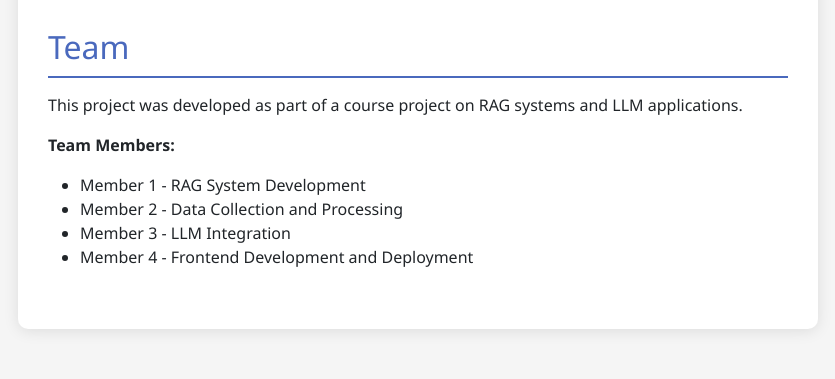
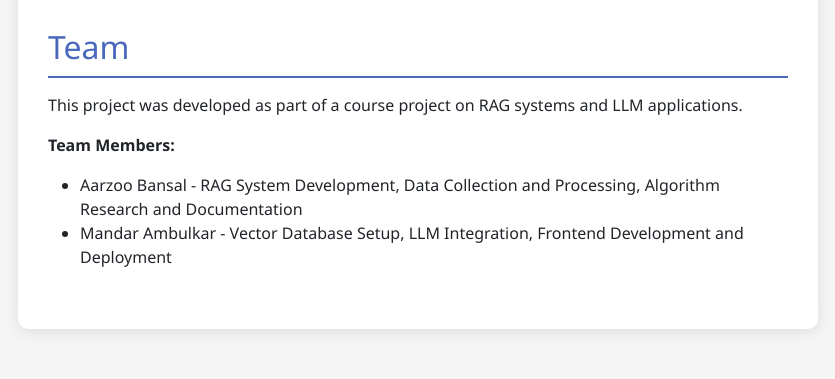
Before and after one commit to Aarzoo-Bansal/algorithm_rag_system, a Flask app: page /about in a window 1280 px wide. Shown: the part 1099-1478 px from the top of the page, without its empty margins (222-1057 px from the left). Run offline with Flask 3, Linux system fonts and the light colour scheme.

Commit message:
pata nai

```diff
--- a/main.py
+++ b/main.py
@@ -22,14 +22,14 @@ def setup_folders():
 def run_data_collection():
     """Run all data collection scripts."""
     from scripts.scrapers.geeksforgeeks_scraper import scrape_geeksforgeeks_algorithms
-    from scripts.scrapers.leetcode_scraper import scrape_leetcode_algorithms
+    # from scripts.scrapers.leetcode_scraper import scrape_leetcode_algorithms
     from scripts.scrapers.custom_algorithms import create_custom_algorithms
 
     print("Running GeeksforGeeks scraper...")
     scrape_geeksforgeeks_algorithms()
 
     print("Running LeetCode scraper...")
-    scrape_leetcode_algorithms()
+    # scrape_leetcode_algorithms()
 
     print("Creating custom algorithm entries...")
     create_custom_algorithms()
--- a/templates/about.html
+++ b/templates/about.html
@@ -135,10 +135,8 @@
                 <strong>Team Members:</strong>
             </p>
             <ul>
-                <li>Member 1 - RAG System Development</li>
-                <li>Member 2 - Data Collection and Processing</li>
-                <li>Member 3 - LLM Integration</li>
-                <li>Member 4 - Frontend Development and Deployment</li>
+                <li>Aarzoo Bansal - RAG System Development, Data Collection and Processing, Algorithm Research and Documentation</li>
+                <li>Mandar Ambulkar - Vector Database Setup, LLM Integration, Frontend Development and Deployment</li>
             </ul>
         </div>
     </div>
```
Also changed, not shown: README.md (added).
